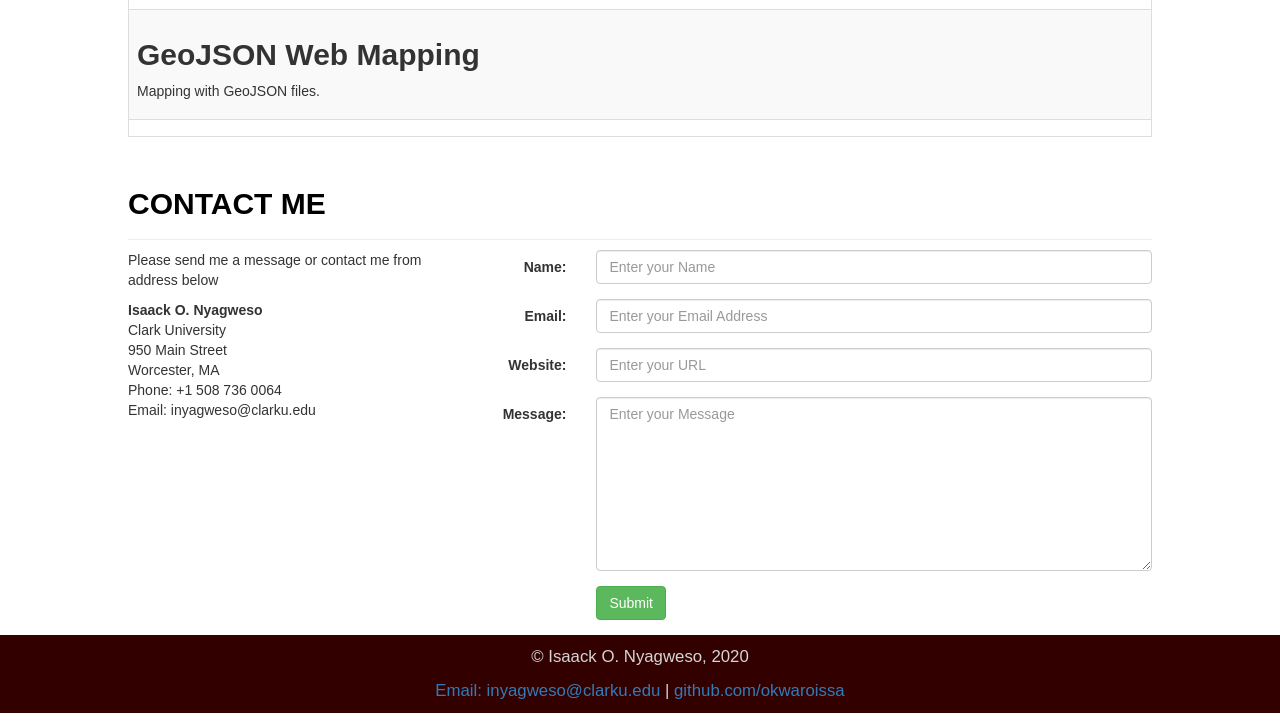
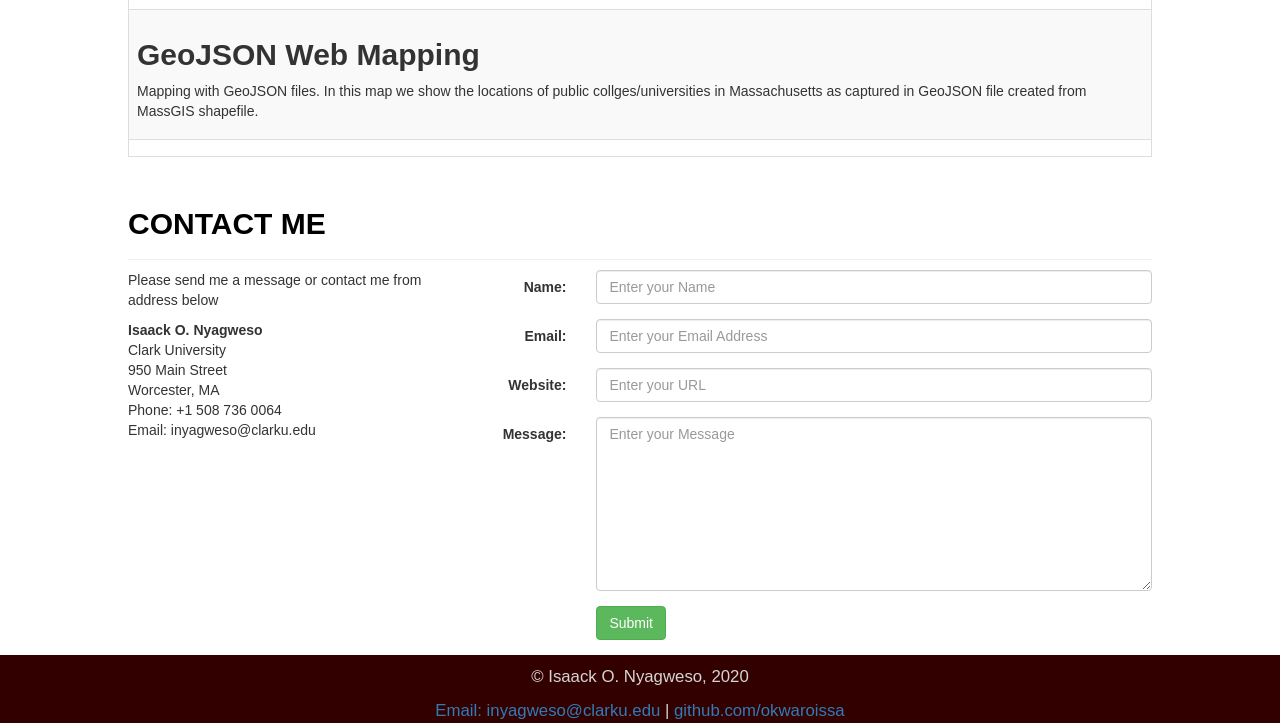
Before and after one commit to okwaroissa/okwaroissa.github.io, a Jekyll site: the page built from index.html, in a window 1280 px wide and 900 px high, scrolled down 3766 px, cut to the strip 177-900 px from the top of the window. Built offline with Jekyll 4.4.1, drawn with Linux system fonts in a browser that asks for light colours; a script that is not in the unit is left out.

Commit message:
Update index.html

```diff
--- a/index.html
+++ b/index.html
@@ -415,7 +415,8 @@ title: Isaack Okwaro, GIS Analyst
 						<div>
 							<h2><strong>GeoJSON Web Mapping</strong></h2>
 							<p>
-								Mapping with GeoJSON files.
+								Mapping with GeoJSON files. In this map we show the locations of public collges/universities
+								in Massachusetts as captured in GeoJSON file created from MassGIS shapefile.
 							</p>
 						</div>
 					</td>
```
